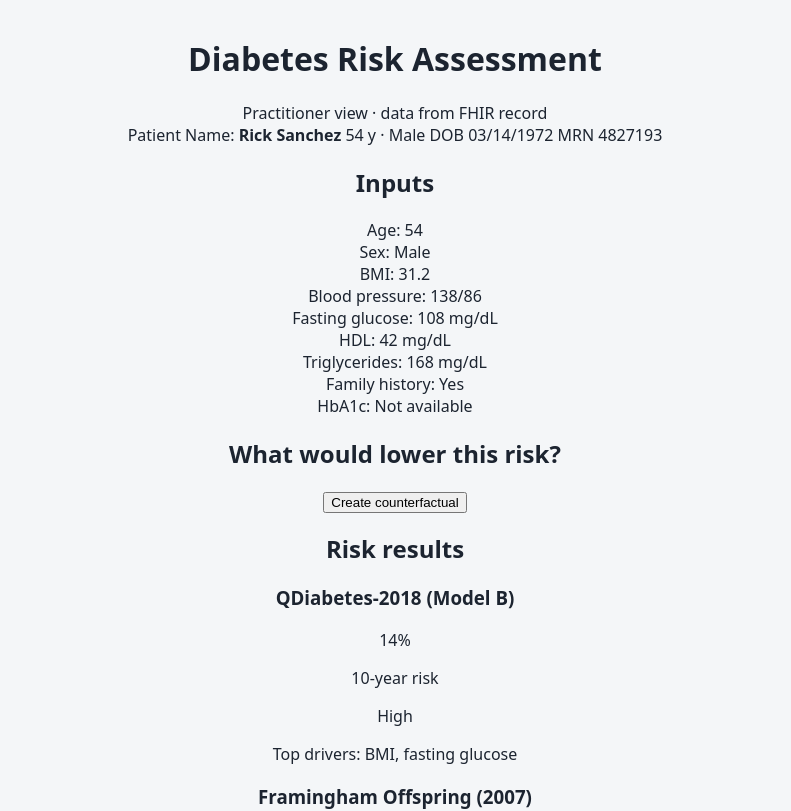
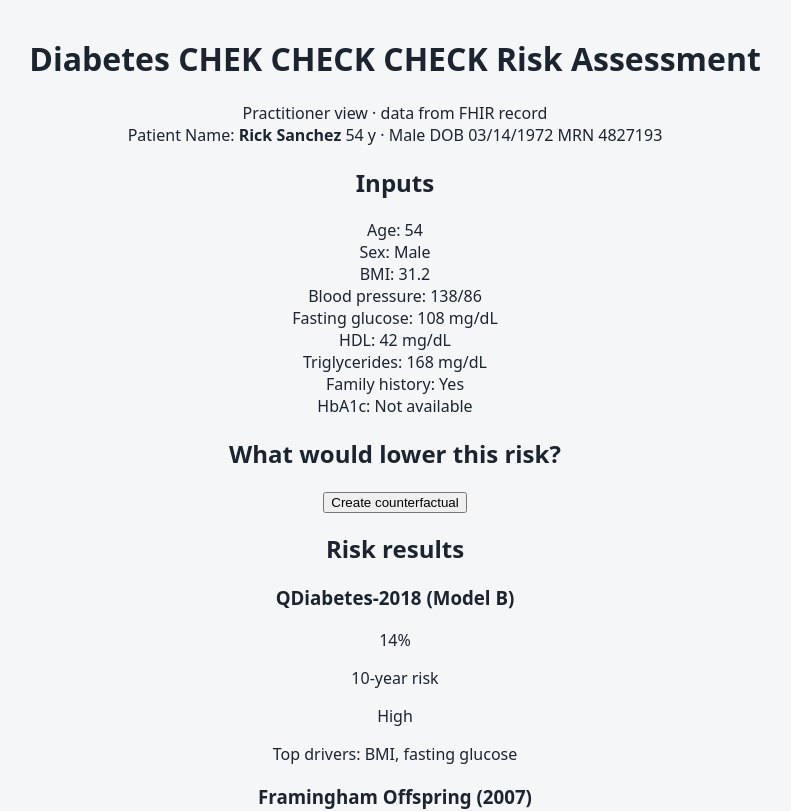
Before and after one commit to Stephzennn/cs6440-practicum-project, a React (Vite) app in the folder frontend/: page / in a window 1280 px wide. Shown: the top 811 px of the page, without its empty margins (245-1036 px from the left). Built offline with nearby package versions, Linux system fonts and the light colour scheme; no server answers.

Commit message:
Update Header.jsx
Add letters to check for vercel deployment

```diff
--- a/frontend/src/components/Header.jsx
+++ b/frontend/src/components/Header.jsx
@@ -1,7 +1,7 @@
 export default function Header() {
   return (
     <header>
-      <h1>Diabetes Risk Assessment</h1>
+      <h1>Diabetes CHEK CHECK CHECK Risk Assessment</h1>
       <span>Practitioner view · data from FHIR record</span>
     </header>
   )
```
